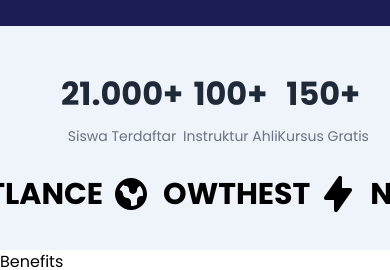
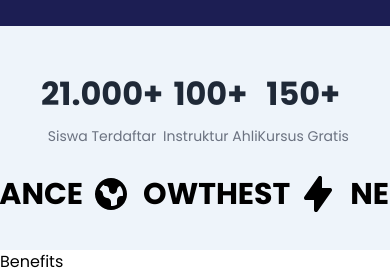
Before and after one commit to Taufik-H/edufree, a React (Vite) app: page / in a window 390 px wide. Shown: the part 898-1168 px from the top of the page. Built offline with nearby package versions, Linux system fonts and the light colour scheme.

Commit message:
feat: brands responsive

```diff
--- a/src/sections/Brands.jsx
+++ b/src/sections/Brands.jsx
@@ -6,14 +6,14 @@ function Brands() {
     <div className="h-56 w-full bg-[#EEF4FA] lg:overflow-hidden lg:flex lg:justify-center  ">
       <Container className={`max-w-[1440px] w-full `}>
         <div className="pt-11 lg:pt-16 mx-auto">
-          <div className="flex flex-col lg:flex-row justify-center  gap-5 lg:justify-between lg:items-end lg:max-w-[1440px]">
-            <div className="flex  justify-center mx-auto  w-full   lg:gap-5">
+          <div className="flex flex-col lg:flex-row justify-center mr-10 gap-5 lg:justify-between lg:items-end lg:max-w-[1440px]">
+            <div className="flex  justify-center  w-full   lg:gap-5">
               {countUp.map((item, index) => (
                 <div
                   className="flex text-center flex-col gap-2 justify-center "
                   key={index}
                 >
-                  <p className="font-bold text-gray-800 text-[32px]">
+                  <p className="font-bold text-gray-800 text-[32px] ">
                     {item.number.toLocaleString("id-ID")}+
                   </p>
                   <p className="text-gray-500 text-sm">{item.title}</p>
@@ -23,7 +23,7 @@ function Brands() {
             <div className="flex  justify-center lg:justify-normal ">
               {sponsor.map((item, index) => (
                 <div
-                  className="flex items-center  uppercase font-bold text-3xl lg:text-sm mr-12 lg:mr-5 mt-2"
+                  className="flex  items-center  uppercase font-bold text-3xl lg:text-sm mr-12 lg:mr-5 mt-2"
                   key={index}
                 >
                   <img
```
